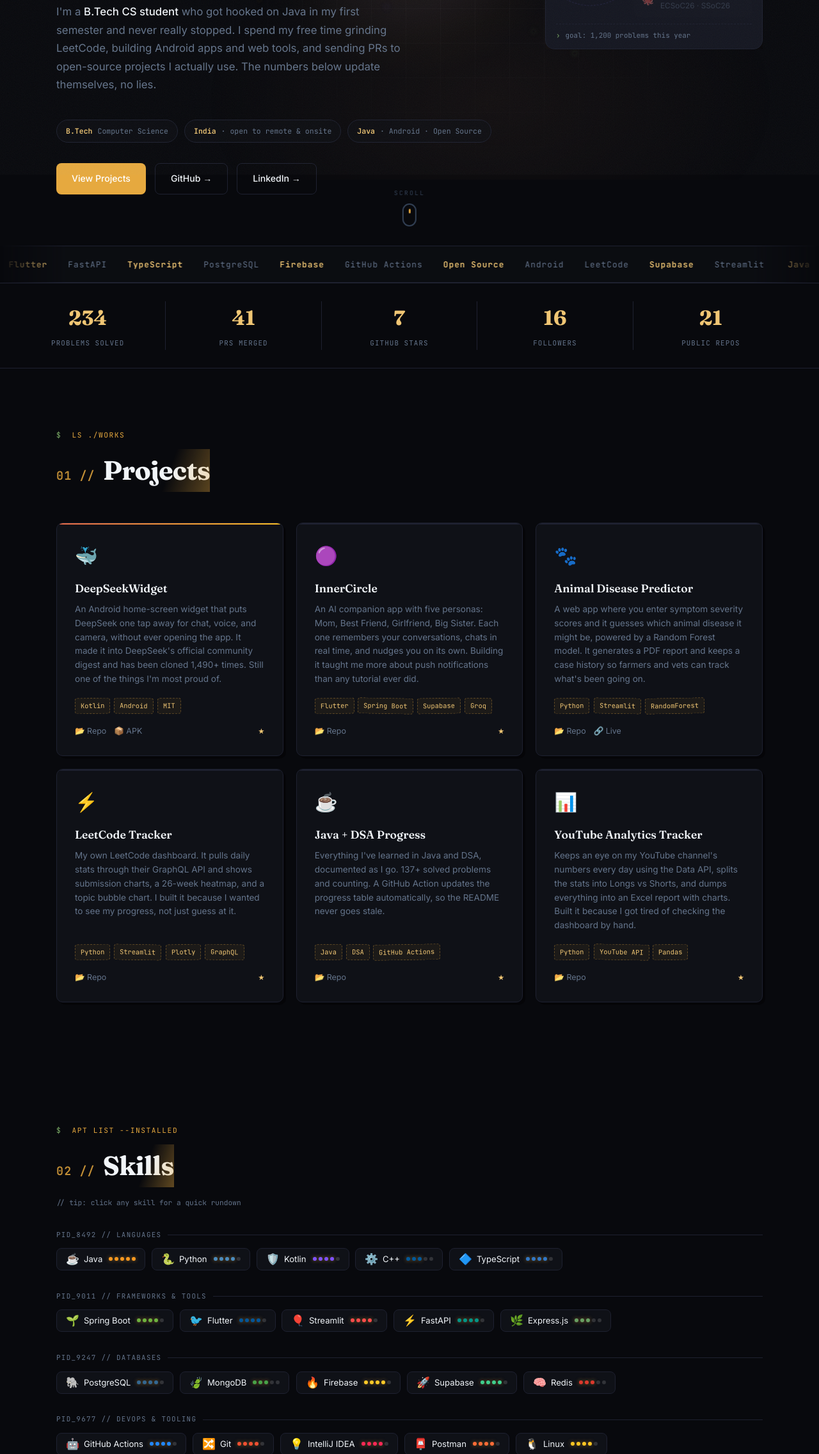
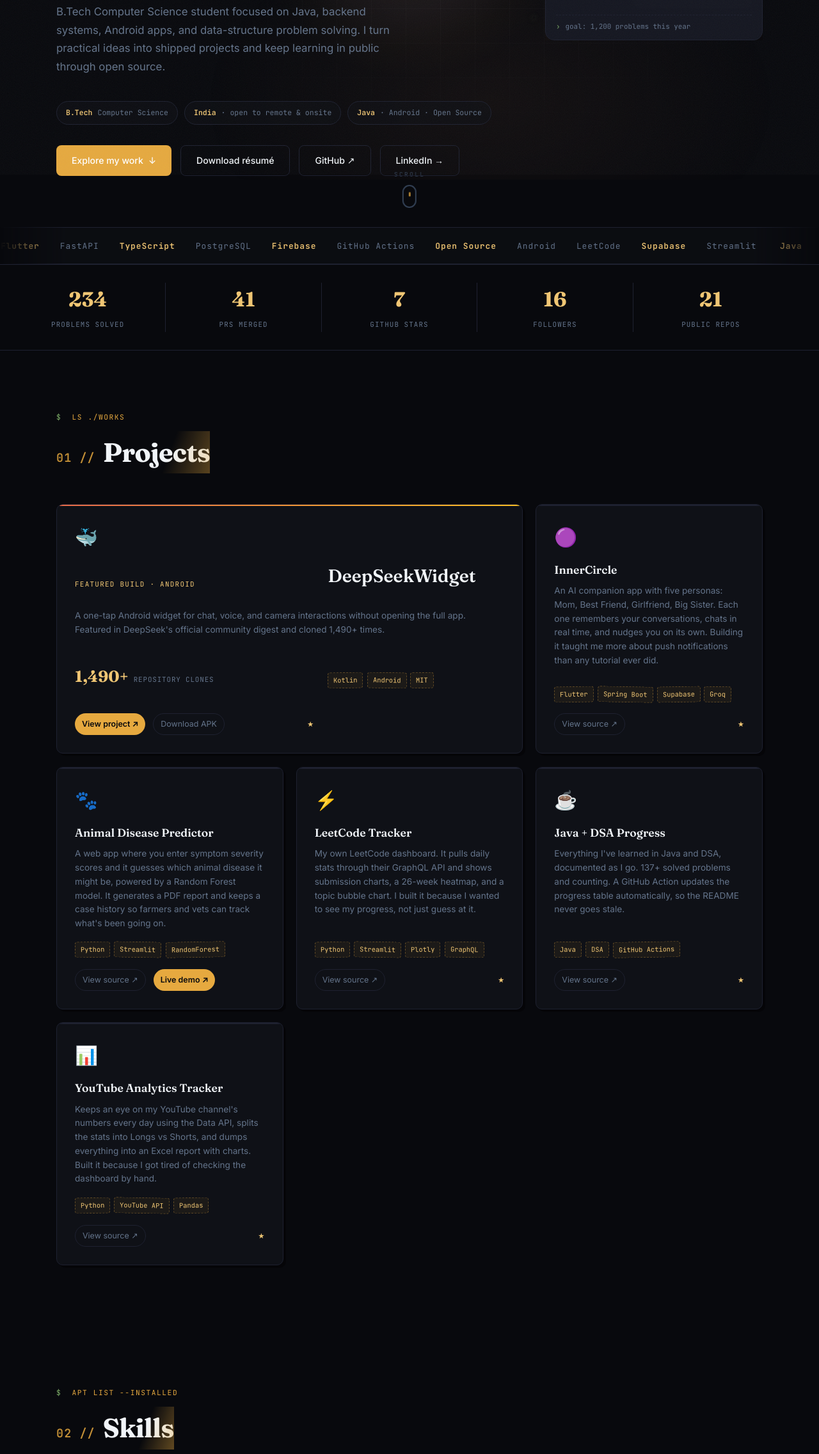
Before and after one commit to rajit2004/rajit2004.github.io, a plain HTML site: page docs/index.html in a window 1280 px wide. Shown: the part 527-2800 px from the top of the page at 64% size. Drawn offline with Linux system fonts and the light colour scheme; no server answers.

Commit message:
Apply revised design: Journey timeline, featured project stats, Fraunces type, resume CTA

```diff
--- a/docs/index.html
+++ b/docs/index.html
@@ -3,8 +3,8 @@
   <head>
     <meta charset="UTF-8" />
     <meta name="viewport" content="width=device-width, initial-scale=1.0" />
-    <title>Ranesh Rajit · Developer</title>
-    <meta name="description" content="Portfolio of Ranesh Rajit, a B.Tech CS student, Java and DSA nerd, and open source contributor." />
+    <title>Ranesh Rajit · Java Developer & Builder</title>
+    <meta name="description" content="Portfolio of Ranesh Rajit, a Java developer, Android builder, DSA learner, and open-source contributor." />
     <link rel="preconnect" href="https://fonts.googleapis.com" />
     <link href="https://fonts.googleapis.com/css2?family=Fraunces:opsz,wght@9..144,400;9..144,500;9..144,600;9..144,700&family=Inter:wght@300;400;500;600&family=JetBrains+Mono:wght@400;500;600&display=swap" rel="stylesheet" />
 
@@ -1161,7 +1161,47 @@
       .scroll-cue { display: none; }
       .marquee { padding: 12px 0; }
       }
-</style>
+
+      /* Content-first polish */
+      .hero-kicker, .project-eyebrow {
+        font-family: var(--mono);
+        font-size: 0.68rem;
+        color: var(--accent-g);
+        text-transform: uppercase;
+        letter-spacing: 0.12em;
+        margin-bottom: 8px;
+      }
+      .project-featured {
+        grid-column: span 2;
+        display: grid;
+        grid-template-columns: minmax(0, 1.15fr) minmax(260px, 0.85fr);
+        gap: 22px;
+        align-items: end;
+      }
+      .project-featured .project-icon { grid-column: 1 / -1; margin-bottom: -8px; }
+      .project-featured .project-name { font-size: clamp(1.35rem, 2.2vw, 1.8rem); }
+      .project-featured .project-desc { grid-column: 1 / -1; max-width: 780px; }
+      .project-result { display: flex; align-items: baseline; gap: 8px; margin: 2px 0 16px; }
+      .project-result strong { font-family: var(--display); font-size: 1.55rem; color: var(--accent-g); }
+      .project-result span { font-family: var(--mono); font-size: 0.68rem; color: var(--muted); text-transform: uppercase; letter-spacing: 0.08em; }
+      .project-link.primary-link, .project-link.secondary-link { border-radius: 999px; padding: 6px 11px; }
+      .project-link.primary-link { background: var(--accent); color: var(--bg); font-weight: 600; }
+      .project-link.secondary-link { border: 1px solid var(--border); }
+      .timeline-grid { display: grid; grid-template-columns: repeat(3, 1fr); gap: 16px; }
+      .timeline-card { background: var(--surface); border: 1px solid var(--border); border-radius: 12px; padding: 24px; box-shadow: 3px 3px 0 rgba(0,0,0,0.3); }
+      .timeline-no { font-family: var(--mono); color: var(--accent); font-size: 0.72rem; }
+      .timeline-card h3 { font-family: var(--display); font-size: 1.15rem; margin: 16px 0 8px; }
+      .timeline-card p { color: var(--muted); font-size: 0.84rem; line-height: 1.6; }
+      :focus-visible { outline: 2px solid var(--accent-g); outline-offset: 4px; }
+      @media (max-width: 900px) {
+        .project-featured { grid-column: auto; display: flex; flex-direction: column; align-items: stretch; }
+        .timeline-grid { grid-template-columns: 1fr; }
+      }
+      @media (max-width: 768px), (prefers-reduced-motion: reduce) {
+        .cursor-light, .cursor-light-2, .hero-orbit, .pd, .noise { display: none; }
+        .project-card, .os-card, .ach-card, .contact-card { transform: none !important; }
+      }
+    </style>
     </head>
 
   <body>
@@ -1185,6 +1225,7 @@
           <li><a href="#skills">Skills</a></li>
           <li><a href="#opensource">Open Source</a></li>
           <li><a href="#achievements">Achievements</a></li>
+          <li><a href="#journey">Journey</a></li>
           <li><a href="#contact">Contact</a></li>
         </ul>
         <a href="#contact" class="nav-cta">Hire Me</a>
@@ -1198,14 +1239,13 @@
         <div class="hero-orbit o1" aria-hidden="true"></div>
         <div class="hero-orbit o2" aria-hidden="true"></div>
         <div class="hero-content">
-          <p class="hero-eyebrow hero-anim"><span class="eyebrow-dot" aria-hidden="true"></span> logs:live · open to internships · india</p>
+          <p class="hero-eyebrow hero-anim"><span class="eyebrow-dot" aria-hidden="true"></span> java developer · android builder · open to internships</p>
           <h1 class="hero-name hero-anim">Ranesh<br /><span>Rajit</span></h1>
           <p class="hero-role hero-anim" id="role-text"><span class="cursor"></span></p>
           <p class="hero-desc hero-anim">
-            I'm a <strong>B.Tech CS student</strong> who got hooked on Java in my first semester
-            and never really stopped. I spend my free time grinding LeetCode, building Android
-            apps and web tools, and sending PRs to open-source projects I actually use. The
-            numbers below update themselves, no lies.
+            B.Tech Computer Science student focused on Java, backend systems, Android apps, and
+            data-structure problem solving. I turn practical ideas into shipped projects and
+            keep learning in public through open source.
           </p>
           <div class="hero-facts hero-anim">
             <span class="hero-fact"><b>B.Tech</b> Computer Science</span>
@@ -1213,9 +1253,10 @@
             <span class="hero-fact"><b>Java</b> · Android · Open Source</span>
           </div>
           <div class="hero-ctas hero-anim">
-            <a href="#projects" class="btn btn-primary">View Projects</a>
-            <a href="https://github.com/rajit2004" target="_blank" class="btn btn-secondary">GitHub →</a>
-            <a href="https://linkedin.com/in/ranesh-kun" target="_blank" class="btn btn-secondary">LinkedIn →</a>
+            <a href="#projects" class="btn btn-primary">Explore my work <span>↓</span></a>
+            <a href="/resume.pdf" class="btn btn-secondary" download>Download résumé</a>
+            <a href="https://github.com/rajit2004" target="_blank" rel="noopener noreferrer" class="btn btn-secondary">GitHub ↗</a>
+            <a href="https://linkedin.com/in/ranesh-kun" target="_blank" rel="noopener noreferrer" class="btn btn-secondary">LinkedIn →</a>
           </div>
         </div>
         <div class="scroll-cue" aria-hidden="true">
@@ -1310,23 +1351,25 @@
         <h2 class="section-title fade-in"><span class="section-no">01 //</span><span class="title-text">Projects</span></h2>
         <div class="projects-grid">
 
-          <a href="https://github.com/rajit2004/DeepSeekWidget" target="_blank" class="project-card tilt project-featured fade-zoom">
+          <a href="https://github.com/rajit2004/DeepSeekWidget" target="_blank" rel="noopener noreferrer" class="project-card tilt project-featured fade-zoom">
             <div class="project-icon">🐳</div>
+            <p class="project-eyebrow">Featured build · Android</p>
             <div class="project-name">DeepSeekWidget</div>
-            <div class="project-desc">An Android home-screen widget that puts DeepSeek one tap away for chat, voice, and camera, without ever opening the app. It made it into DeepSeek's official community digest and has been cloned 1,490+ times. Still one of the things I'm most proud of.</div>
+            <div class="project-desc">A one-tap Android widget for chat, voice, and camera interactions without opening the full app. Featured in DeepSeek's official community digest and cloned 1,490+ times.</div>
+            <div class="project-result"><strong>1,490+</strong><span>repository clones</span></div>
             <div class="project-tags">
               <span class="tag">Kotlin</span>
               <span class="tag">Android</span>
               <span class="tag">MIT</span>
             </div>
             <div class="project-links">
-              <span class="project-link">📂 Repo</span>
-              <span class="project-link">📦 APK</span>
+              <span class="project-link primary-link">View project ↗</span>
+              <span class="project-link secondary-link">Download APK</span>
               <span class="project-stars" data-repo="rajit2004/DeepSeekWidget" hidden>★</span>
             </div>
           </a>
 
-          <a href="https://github.com/rajit2004/InnerCircle" target="_blank" class="project-card tilt fade-up">
+          <a href="https://github.com/rajit2004/InnerCircle" target="_blank" rel="noopener noreferrer" class="project-card tilt fade-up">
             <div class="project-icon">🟣</div>
             <div class="project-name">InnerCircle</div>
             <div class="project-desc">An AI companion app with five personas: Mom, Best Friend, Girlfriend, Big Sister. Each one remembers your conversations, chats in real time, and nudges you on its own. Building it taught me more about push notifications than any tutorial ever did.</div>
@@ -1337,12 +1380,12 @@
               <span class="tag">Groq</span>
             </div>
             <div class="project-links">
-              <span class="project-link">📂 Repo</span>
+              <span class="project-link secondary-link">View source ↗</span>
               <span class="project-stars" data-repo="rajit2004/InnerCircle" hidden>★</span>
             </div>
           </a>
 
-          <a href="https://animal-disease-predictor.streamlit.app/" target="_blank" class="project-card tilt fade-up">
+          <a href="https://animal-disease-predictor.streamlit.app/" target="_blank" rel="noopener noreferrer" class="project-card tilt fade-up">
             <div class="project-icon">🐾</div>
             <div class="project-name">Animal Disease Predictor</div>
             <div class="project-desc">A web app where you enter symptom severity scores and it guesses which animal disease it might be, powered by a Random Forest model. It generates a PDF report and keeps a case history so farmers and vets can track what's been going on.</div>
@@ -1352,12 +1395,12 @@
               <span class="tag">RandomForest</span>
             </div>
             <div class="project-links">
-              <span class="project-link">📂 Repo</span>
-              <span class="project-link">🔗 Live</span>
+              <span class="project-link secondary-link">View source ↗</span>
+              <span class="project-link primary-link">Live demo ↗</span>
             </div>
           </a>
 
-          <a href="https://github.com/rajit2004/LeetCode-Tracker" target="_blank" class="project-card tilt fade-up">
+          <a href="https://github.com/rajit2004/LeetCode-Tracker" target="_blank" rel="noopener noreferrer" class="project-card tilt fade-up">
             <div class="project-icon">⚡</div>
             <div class="project-name">LeetCode Tracker</div>
             <div class="project-desc">My own LeetCode dashboard. It pulls daily stats through their GraphQL API and shows submission charts, a 26-week heatmap, and a topic bubble chart. I built it because I wanted to see my progress, not just guess at it.</div>
@@ -1368,12 +1411,12 @@
               <span class="tag">GraphQL</span>
             </div>
             <div class="project-links">
-              <span class="project-link">📂 Repo</span>
+              <span class="project-link secondary-link">View source ↗</span>
               <span class="project-stars" data-repo="rajit2004/LeetCode-Tracker" hidden>★</span>
             </div>
           </a>
 
-          <a href="https://github.com/rajit2004/java_progress" target="_blank" class="project-card tilt fade-up">
+          <a href="https://github.com/rajit2004/java_progress" target="_blank" rel="noopener noreferrer" class="project-card tilt fade-up">
             <div class="project-icon">☕</div>
             <div class="project-name">Java + DSA Progress</div>
             <div class="project-desc">Everything I've learned in Java and DSA, documented as I go. 137+ solved problems and counting. A GitHub Action updates the progress table automatically, so the README never goes stale.</div>
@@ -1383,12 +1426,12 @@
               <span class="tag">GitHub Actions</span>
             </div>
             <div class="project-links">
-              <span class="project-link">📂 Repo</span>
+              <span class="project-link secondary-link">View source ↗</span>
               <span class="project-stars" data-repo="rajit2004/java_progress" hidden>★</span>
             </div>
           </a>
 
-          <a href="https://github.com/rajit2004/yt-analytics-tracker" target="_blank" class="project-card tilt fade-up">
+          <a href="https://github.com/rajit2004/yt-analytics-tracker" target="_blank" rel="noopener noreferrer" class="project-card tilt fade-up">
             <div class="project-icon">📊</div>
             <div class="project-name">YouTube Analytics Tracker</div>
             <div class="project-desc">Keeps an eye on my YouTube channel's numbers every day using the Data API, splits the stats into Longs vs Shorts, and dumps everything into an Excel report with charts. Built it because I got tired of checking the dashboard by hand.</div>
@@ -1398,7 +1441,7 @@
               <span class="tag">Pandas</span>
             </div>
             <div class="project-links">
-              <span class="project-link">📂 Repo</span>
+              <span class="project-link secondary-link">View source ↗</span>
               <span class="project-stars" data-repo="rajit2004/yt-analytics-tracker" hidden>★</span>
             </div>
           </a>
@@ -1470,22 +1513,22 @@
         <p class="section-eyebrow"><span class="se-prompt">$</span> git log --merged</p>
         <h2 class="section-title fade-in"><span class="section-no">03 //</span><span class="title-text">Open Source</span></h2>
         <div class="os-grid">
-          <a href="https://github.com/ishita2740/Rhythma" target="_blank" class="os-card tilt fade-up">
+          <a href="https://github.com/ishita2740/Rhythma" target="_blank" rel="noopener noreferrer" class="os-card tilt fade-up">
             <p class="os-repo">ishita2740/Rhythma</p>
             <p class="os-desc">Flutter music app by ishita2740. I added JWT auth, set up the CI/CD pipeline, did rate limiting and backend wiring, plus the Flutter side. Contributed during ECSoC26.</p>
             <p class="os-prs" id="pr-rhythma">✓ …</p>
           </a>
-          <a href="https://github.com/vishnukothakapu/linkid" target="_blank" class="os-card tilt fade-up">
+          <a href="https://github.com/vishnukothakapu/linkid" target="_blank" rel="noopener noreferrer" class="os-card tilt fade-up">
             <p class="os-repo">vishnukothakapu/linkid</p>
             <p class="os-desc">Link-in-bio platform by vishnukothakapu. Worked on database indexes, stronger password validation, a health endpoint, and refactored the PLATFORMS constants. ECSoC26.</p>
             <p class="os-prs" id="pr-linkid">✓ …</p>
           </a>
-          <a href="https://github.com/madhav2348/ss_ai" target="_blank" class="os-card tilt fade-up">
+          <a href="https://github.com/madhav2348/ss_ai" target="_blank" rel="noopener noreferrer" class="os-card tilt fade-up">
             <p class="os-repo">madhav2348/ss_ai</p>
             <p class="os-desc">AI screenshot tool by madhav2348. I wrote the OCR worker stub. SSoC26.</p>
             <p class="os-prs" id="pr-ssai">✓ …</p>
           </a>
-          <a href="https://github.com/deepseek-ai/awesome-deepseek-integration" target="_blank" class="os-card tilt fade-up">
+          <a href="https://github.com/deepseek-ai/awesome-deepseek-integration" target="_blank" rel="noopener noreferrer" class="os-card tilt fade-up">
             <p class="os-repo">deepseek-ai/awesome-deepseek-integration</p>
             <p class="os-desc">DeepSeekWidget made it into the official DeepSeek integrations list. That still feels unreal.</p>
             <p class="os-prs">✓ Featured</p>
@@ -1525,40 +1568,52 @@
         </div>
       </section>
 
+
+      <!-- Journey -->
+      <section id="journey">
+        <p class="section-eyebrow"><span class="se-prompt">$</span> git log --career</p>
+        <h2 class="section-title fade-in"><span class="section-no">05 //</span><span class="title-text">The path so far</span></h2>
+        <div class="timeline-grid">
+          <article class="timeline-card fade-up"><span class="timeline-no">01</span><h3>Started with Java</h3><p>Built the foundation through daily problem solving and small experiments.</p></article>
+          <article class="timeline-card fade-up"><span class="timeline-no">02</span><h3>Started shipping apps</h3><p>Moved from exercises to Android, Flutter, backend, and data projects.</p></article>
+          <article class="timeline-card fade-up"><span class="timeline-no">03</span><h3>Started contributing</h3><p>Worked on real repositories and learned through merged pull requests.</p></article>
+        </div>
+      </section>
+
       <!-- Contact -->
       <section id="contact">
         <p class="section-eyebrow"><span class="se-prompt">$</span> mail --open</p>
-        <h2 class="section-title fade-in"><span class="section-no">05 //</span><span class="title-text">Let's Connect</span></h2>
+        <h2 class="section-title fade-in"><span class="section-no">06 //</span><span class="title-text">Let's Connect</span></h2>
         <div class="status-pill"><span class="status-dot"></span> Open to internships and collabs</div>
-        <p class="contact-intro">I'm always up for a conversation about Java, DSA, or whatever I happen to be building this week. Pick a channel and say hi.</p>
+        <p class="contact-intro">Looking for an internship, a backend project, or an open-source collaboration? Send me a message and I'll get back to you.</p>
         <div class="contact-grid">
-          <a href="https://linkedin.com/in/ranesh-kun" target="_blank" class="contact-card tilt fade-up">
+          <a href="https://linkedin.com/in/ranesh-kun" target="_blank" rel="noopener noreferrer" class="contact-card tilt fade-up">
             <span class="cc-icon">💼</span>
             <span class="cc-name">LinkedIn</span>
             <span class="cc-handle">in/ranesh-kun</span>
             <span class="cc-arrow">↗</span>
           </a>
-          <a href="https://github.com/rajit2004" target="_blank" class="contact-card tilt fade-up">
+          <a href="https://github.com/rajit2004" target="_blank" rel="noopener noreferrer" class="contact-card tilt fade-up">
             <span class="cc-icon">🐙</span>
             <span class="cc-name">GitHub</span>
             <span class="cc-handle">@rajit2004</span>
             <span class="cc-arrow">↗</span>
           </a>
-          <a href="https://leetcode.com/rajit2004" target="_blank" class="contact-card tilt fade-up">
+          <a href="https://leetcode.com/rajit2004" target="_blank" rel="noopener noreferrer" class="contact-card tilt fade-up">
             <span class="cc-icon">⚔️</span>
             <span class="cc-name">LeetCode</span>
             <span class="cc-handle">rajit2004</span>
             <span class="cc-arrow">↗</span>
           </a>
-            <a href="https://github.com/sponsors/rajit2004" target="_blank" class="contact-card tilt fade-up">
+            <a href="https://github.com/sponsors/rajit2004" target="_blank" rel="noopener noreferrer" class="contact-card tilt fade-up">
             <span class="cc-icon">☕</span>
             <span class="cc-name">Buy me a coffee</span>
             <span class="cc-handle">GitHub Sponsors</span>
             <span class="cc-arrow">↗</span>
           </a>
         </div>
-        <a href="https://linkedin.com/in/ranesh-kun" target="_blank" class="contact-cta fade-zoom">
-          <span>Open to work. Say hi on LinkedIn</span>
+        <a href="https://linkedin.com/in/ranesh-kun" target="_blank" rel="noopener noreferrer" class="contact-cta fade-zoom">
+          <span>Message me on LinkedIn</span>
           <span class="cta-arrow">→</span>
         </a>
       </section>
@@ -1566,7 +1621,7 @@
       <!-- Footer -->
       <button id="back-top" type="button" aria-label="Back to top"><span>↑</span></button>
       <footer>
-        <p>Built by rajit2004 · <a href="https://github.com/rajit2004/rajit2004.github.io" target="_blank">View Source</a></p>
+        <p>Built by rajit2004 · <a href="https://github.com/rajit2004/rajit2004.github.io" target="_blank" rel="noopener noreferrer">View Source</a></p>
       </footer>
 
 <script>
@@ -1882,7 +1937,7 @@
           if (link) link.classList.add("active");
         });
       }, { rootMargin: "-45% 0px -50% 0px" });
-      ["projects", "skills", "opensource", "achievements", "contact"].forEach(id => {
+      ["projects", "skills", "opensource", "achievements", "journey", "contact"].forEach(id => {
         const s = document.getElementById(id);
         if (s) spyObserver.observe(s);
       });
```
